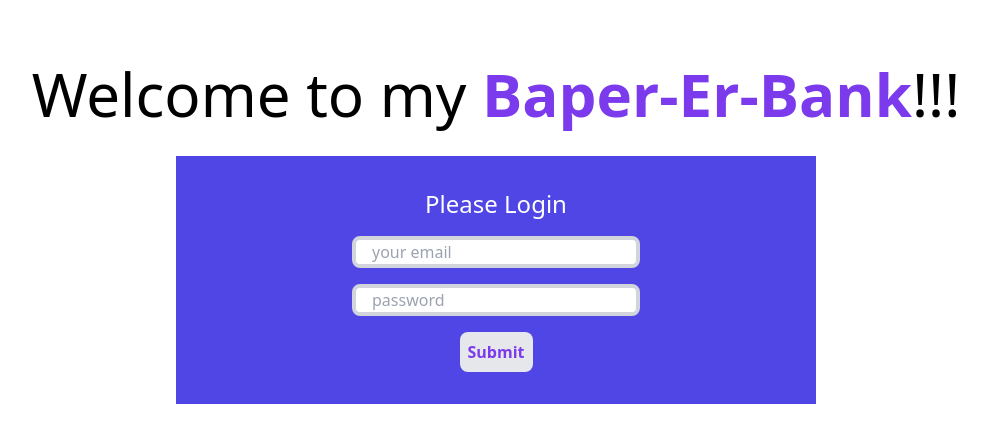
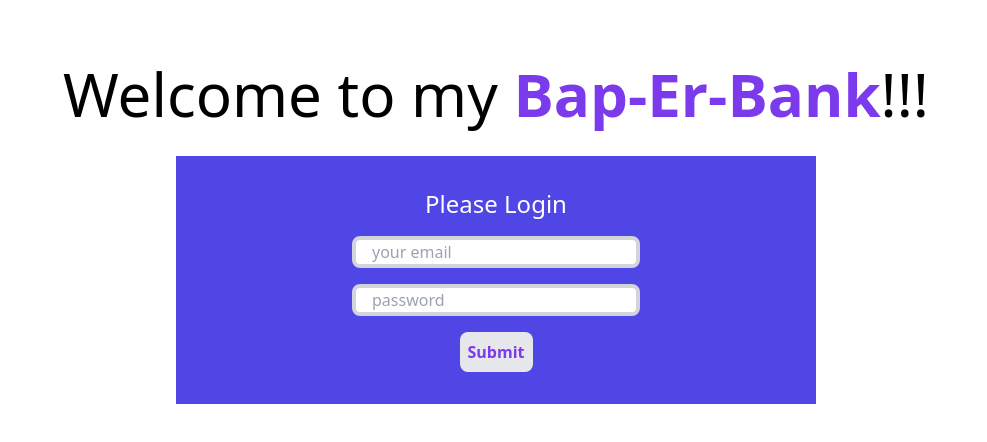
Before and after one commit to Masud8851/baper-bank, a plain HTML site: page index.html in a window 1280 px wide. Shown: the whole page, without its empty margins (144-1131 px from the left). Drawn offline with nearby package versions, Linux system fonts and the light colour scheme.

Commit message:
Bap Er Bank

```diff
--- a/index.html
+++ b/index.html
@@ -9,7 +9,7 @@
 </head>
 <body>
     <header>
-        <h1 class="text-6xl text-center mt-16">Welcome to my <span class="font-semibold text-purple-600">Baper-Er-Bank</span>!!!</h1>
+        <h1 class="text-6xl text-center mt-16">Welcome to my <span class="font-semibold text-purple-600">Bap-Er-Bank</span>!!!</h1>
     </header>
     <main>
         <section class="bg-indigo-600 w-2/4 mx-auto mt-8 p-8">
```
